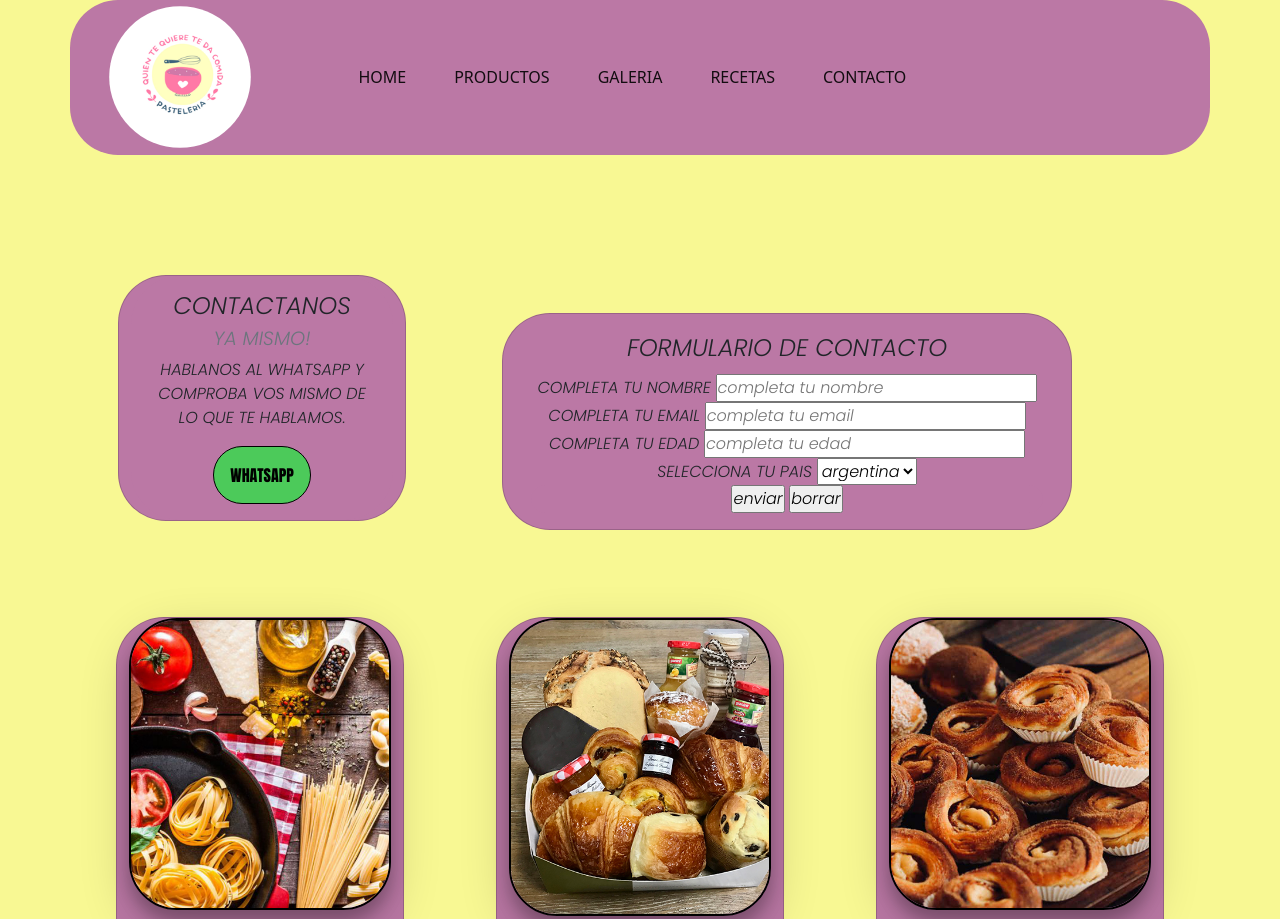
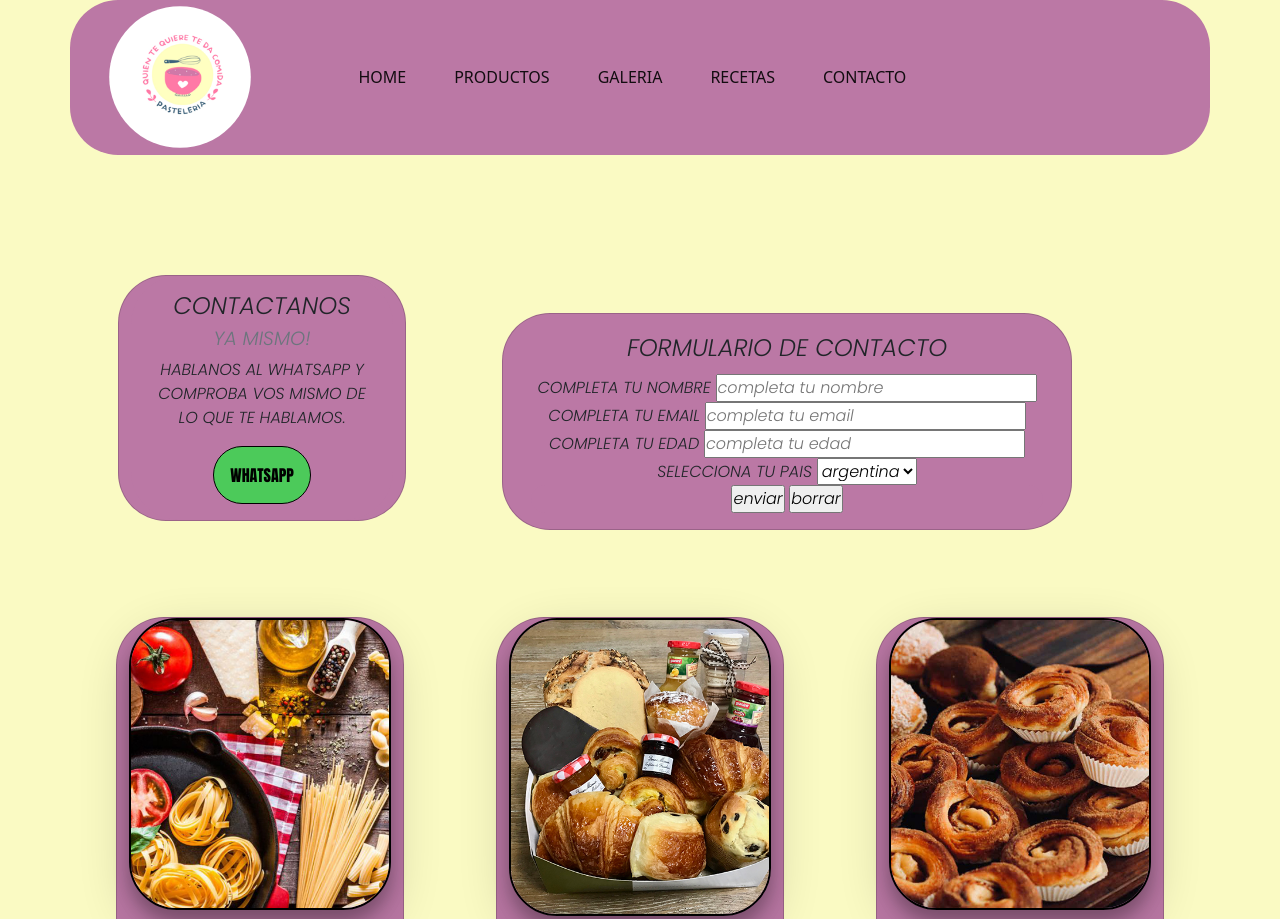
Before and after one commit to manuromero94/entrega-final-2, a website: page pages/contacto.html in a window 1280 px wide. Shown: the top 919 px of the page. Drawn offline with nearby package versions, Linux system fonts and the light colour scheme; files that its build step writes are made by us from their sources.

Commit message:
subiendo archivo

```diff
--- a/scss/base/_listas.scss
+++ b/scss/base/_listas.scss
@@ -1,3 +1,3 @@
-$colores: rgb(187, 120, 165), rgb(235, 76, 126), rgb(204, 68, 33), rgb(248, 248, 147), rgb(255, 121, 164), rgb(245, 94, 141);
+$colores: rgb(187, 120, 165), rgb(235, 76, 126), rgb(204, 68, 33), rgb(250, 250, 195), rgb(255, 121, 164), rgb(245, 94, 141);
 $color: rgb(76, 202, 90), rgb(18, 140, 126), rgb(239, 14, 14), rgb(190, 16, 16);
 $animaciones: animate__fadeOutUp, animate__fadeOutUpBig, animate__shakeY;
--- a/scss/style.scss
+++ b/scss/style.scss
@@ -388,7 +388,6 @@ footer.container{
         }
         .whatsapp{
             margin: 5rem;
-            position: fixed;
         }
     }
     .carrocel{
```
Also changed, not shown: img/sorprende-01.jpeg (deleted).
